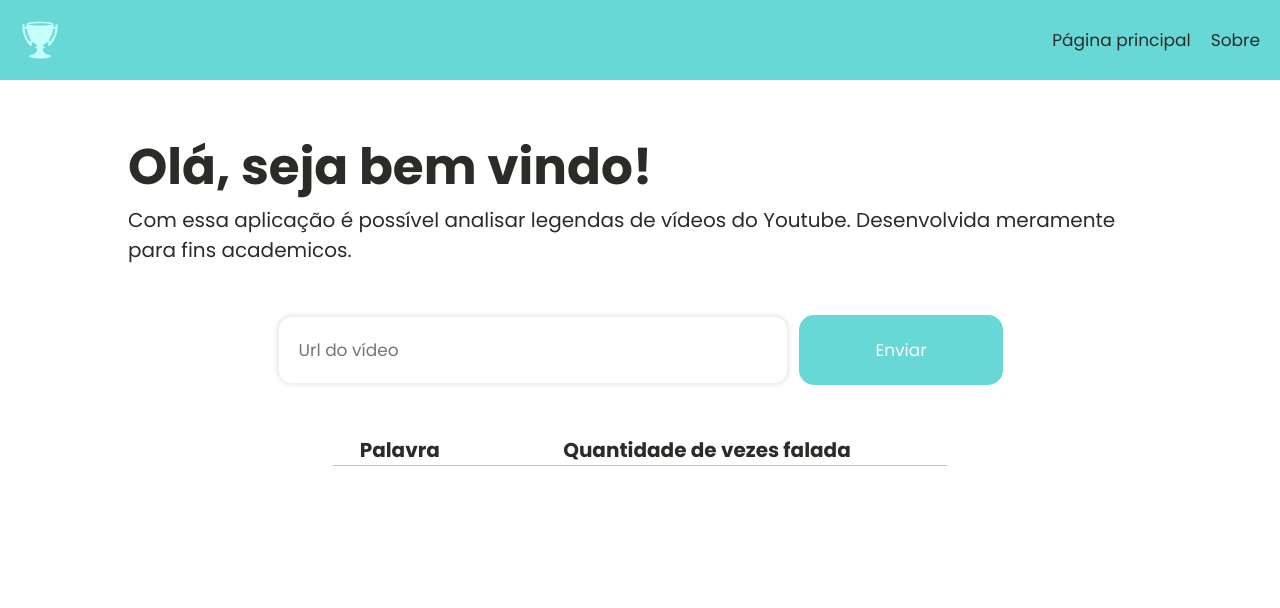
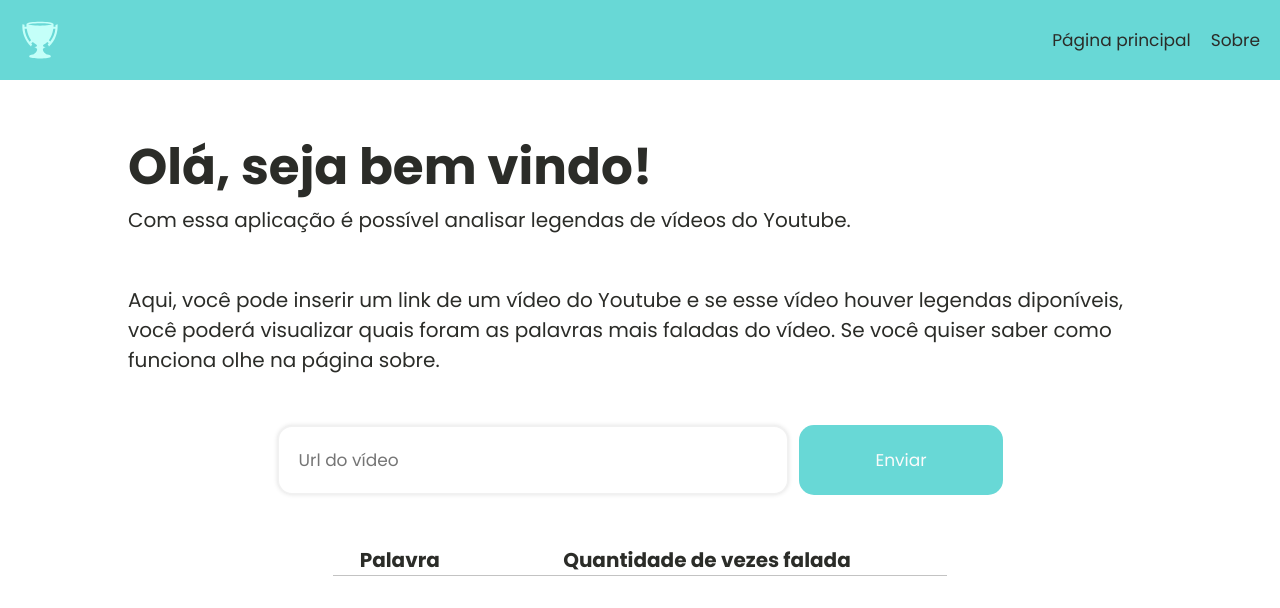
Before and after one commit to jhonpedro/yt-sub-extraction-app, a React (Create React App) app in the folder web/: page / in a window 1280 px wide. Shown: the top 608 px of the page. Built offline with nearby package versions, Linux system fonts and the light colour scheme.

Commit message:
feat: add paragraph about the app

```diff
--- a/web/src/pages/Main/index.tsx
+++ b/web/src/pages/Main/index.tsx
@@ -1,6 +1,7 @@
 import React, { useState } from 'react'
 import Header from '../../components/Header'
 import axios from '../../services/axios'
+import { Link } from 'react-router-dom'
 import { toast } from 'react-toastify'
 
 import {
@@ -54,7 +55,12 @@ function MainPage() {
 				<strong>Olá, seja bem vindo!</strong>
 				<p>
 					Com essa aplicação é possível analisar legendas de vídeos do Youtube.
-					Desenvolvida meramente para fins academicos.
+				</p>
+				<p>
+					Aqui, você pode inserir um link de um vídeo do Youtube e se esse vídeo
+					houver legendas diponíveis, você poderá visualizar quais foram as
+					palavras mais faladas do vídeo. Se você quiser saber como funciona
+					olhe na página <Link to='/about'>sobre</Link>.
 				</p>
 				<Form onSubmit={handleSubmit}>
 					<Input
```
